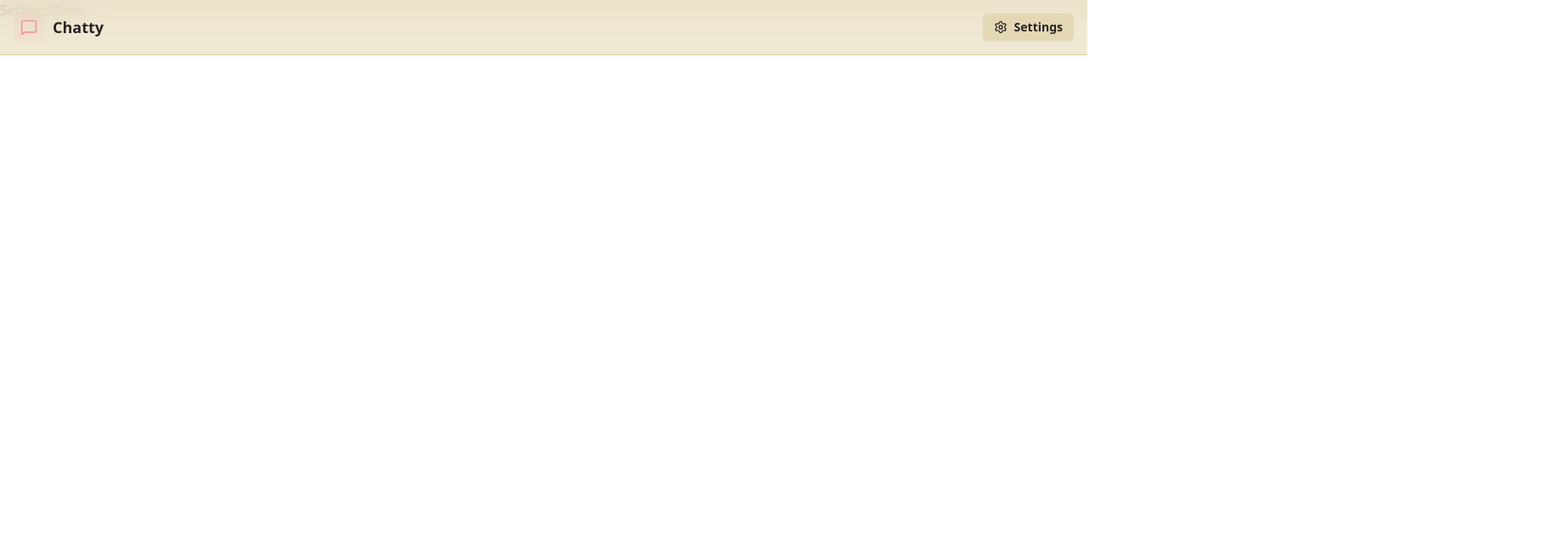
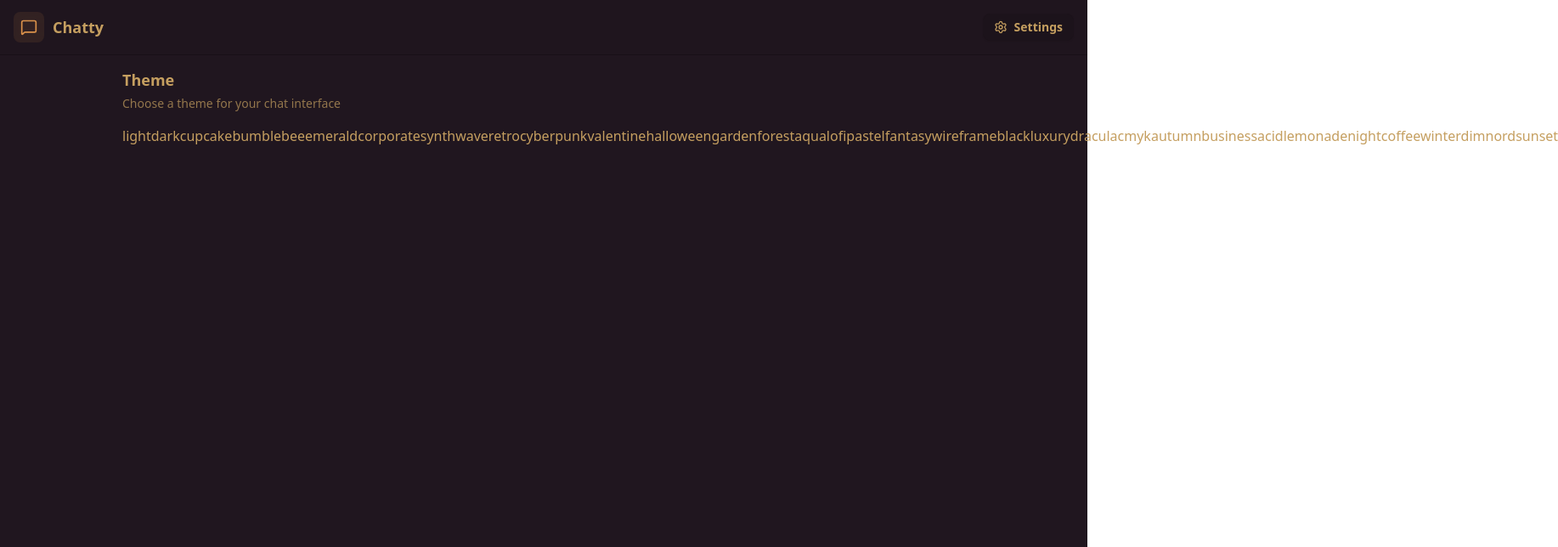
Before and after one commit to emonShimoul/MERN-Chat-App-UDPro2, a React app in the folder frontend/: page /settings in a window 1280 px wide. Shown: the top 644 px of the page at 85% size, 1834 px wide, since content can reach past the window. Built offline with nearby package versions, Linux system fonts and the light colour scheme; no server answers; the HTML template or start-up script is replaced by a standard one.

Commit message:
start designing settings page

```diff
--- a/frontend/src/App.jsx
+++ b/frontend/src/App.jsx
@@ -6,6 +6,7 @@ import SettingsPage from './pages/SettingsPage';
 import ProfilePage from './pages/ProfilePage';
 import { Navigate, Route, Routes } from 'react-router-dom';
 import { useAuthStore } from './store/useAuthStore';
+import { useThemeStore } from './store/useThemeStore';
 import { useEffect } from 'react';
 
 import { Loader } from "lucide-react";
@@ -13,6 +14,7 @@ import {Toaster} from "react-hot-toast";
 
 const App = () => {
   const {authUser, checkAuth, isCheckingAuth} = useAuthStore();
+  const {theme} = useThemeStore();
 
   useEffect(() => {
     checkAuth();
@@ -29,7 +31,7 @@ const App = () => {
 
   return (
     <>
-      <div data-theme="retro">
+      <div data-theme={theme}>
         <Navbar></Navbar>
 
         <Routes>
--- a/frontend/src/pages/SettingsPage.jsx
+++ b/frontend/src/pages/SettingsPage.jsx
@@ -1,6 +1,27 @@
+import {THEMES} from "../constants";
+import { useThemeStore } from "../store/useThemeStore";
+
+const PREVIEW_MESSAGES = [
+  {id:1, content: "Hey! How's it going?", isSent: false},
+  {id:2, content: "I'm doing great! Just working on some new features.", isSent: true},
+];
+
 const SettingsPage = () => {
+  const {theme, setTheme} = useThemeStore();
+
   return (
-    <div>SettingsPage</div>
+    <div className="h-screen container mx-auto px-4 pt-20 max-w-5xl">
+      <div className="space-y-4">
+        <div className="flex flex-col gap-1">
+          <h2 className="text-lg font-semibold">Theme</h2>
+          <p className="text-sm text-base-content/70">Choose a theme for your chat interface</p>
+        </div>
+
+        <div className="grid grid-cols-4 sm:grid-cols-6 md:grid-cols-8 gap-2">
+          {THEMES}
+        </div>
+      </div>
+    </div>
   )
 }
 
--- a/frontend/src/store/useThemeStore.js
+++ b/frontend/src/store/useThemeStore.js
@@ -5,5 +5,5 @@ export const useThemeStore = create((set) => ({
     setTheme: (theme) => {
         localStorage.setItem("chat-theme", theme);
         set({theme});
-    }
-}))
+    },
+}));
```
